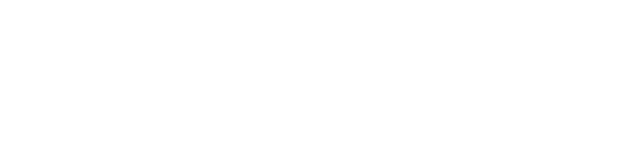
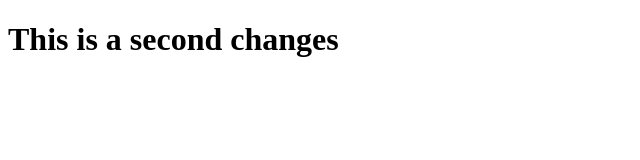
Before and after one commit to Itosan2/test-repo, a plain HTML site: page index.html in a window 1280 px wide. Shown: the whole page, without its empty margins (0-640 px from the left). Drawn offline with Linux system fonts and the light colour scheme.

Commit message:
Update index.html

```diff
--- a/index.html
+++ b/index.html
@@ -6,5 +6,7 @@
     <meta name="viewport" content="width=device-width, initial-scale=1.0" />
     <title>Document</title>
   </head>
-  <body></body>
+  <body>
+    <h1>This is a second changes</h1>
+  </body>
 </html>
```
